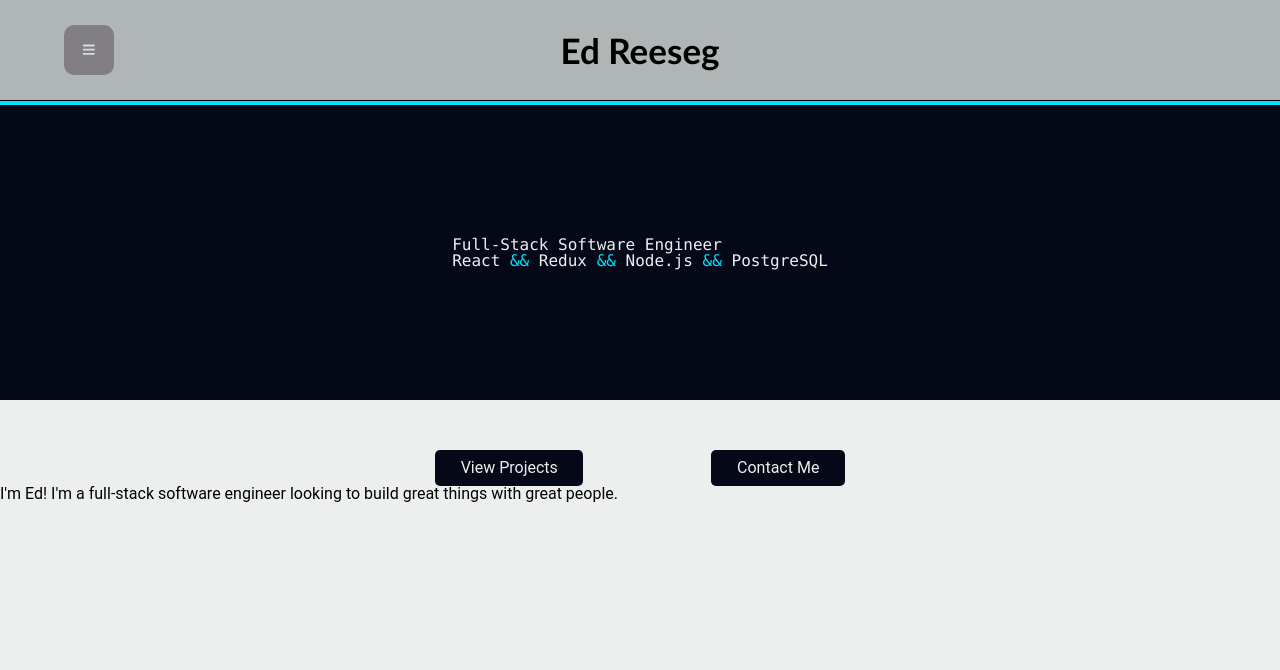
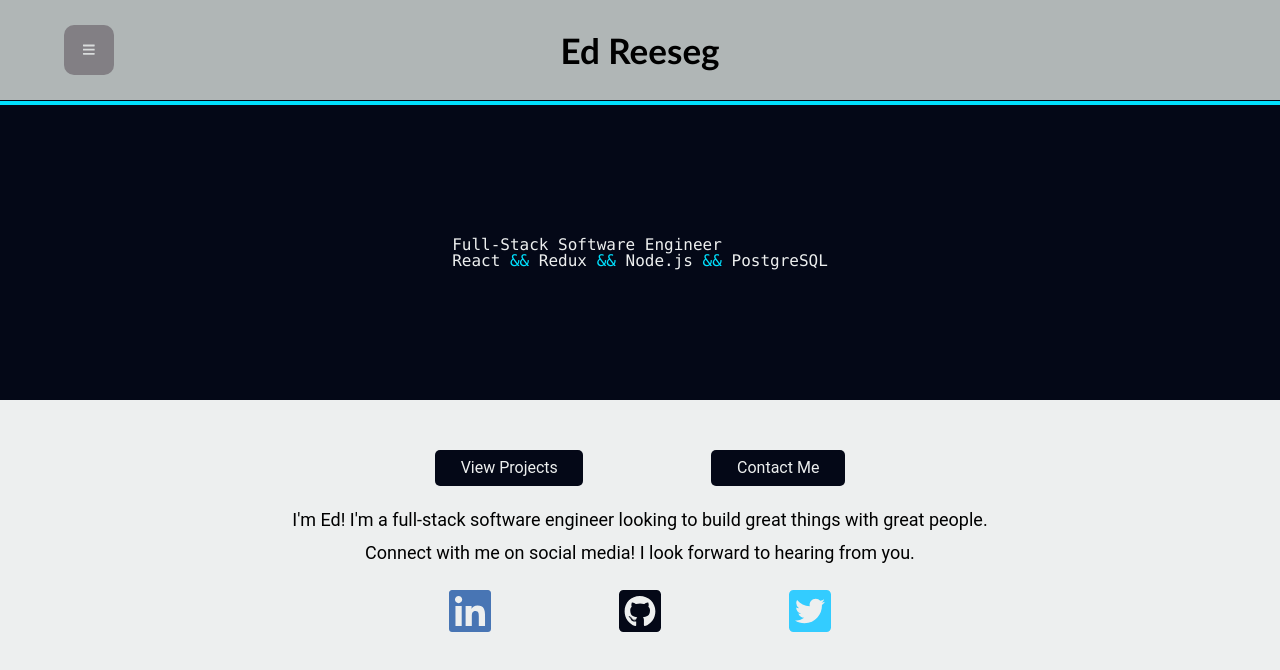
Before and after one commit to edreeseg/edreeseg.com, a React (Create React App) app: page / in a window 1280 px wide. Shown: the top 670 px of the page. Built offline with nearby package versions, Linux system fonts and the light colour scheme.

Commit message:
About section prototype complete

```diff
--- a/package.json
+++ b/package.json
@@ -4,6 +4,7 @@
   "private": true,
   "dependencies": {
     "@fortawesome/fontawesome-svg-core": "^1.2.25",
+    "@fortawesome/free-brands-svg-icons": "^5.11.2",
     "@fortawesome/free-solid-svg-icons": "^5.11.2",
     "@fortawesome/react-fontawesome": "^0.1.5",
     "node-sass": "^4.12.0",
--- a/src/components/About/About.scss
+++ b/src/components/About/About.scss
@@ -26,3 +26,27 @@
         }
     }
 }
+.about-synopsis {
+    width: 75%;
+    margin: 25px auto;
+    text-align: center;
+
+    p {
+        font-size: 1.8rem;
+
+        &:first-child {
+            margin-bottom: 15px;
+        }
+    }
+}
+.about-social-media {
+    display: flex;
+    justify-content: center;
+
+    a {
+        margin-left: 10%;
+    }
+    a:first-child {
+        margin-left: 0;
+    }
+}
--- a/src/components/About/index.js
+++ b/src/components/About/index.js
@@ -1,5 +1,7 @@
 import React from 'react';
 import { Link } from 'react-scroll';
+import { faLinkedin, faGithubSquare, faTwitterSquare } from '@fortawesome/free-brands-svg-icons';
+import { FontAwesomeIcon } from '@fortawesome/react-fontawesome';
 import './About.scss';
 
 function About() {
@@ -11,6 +13,18 @@ function About() {
             </section>
             <section className="about-synopsis">
                 <p>I'm Ed!  I'm a full-stack software engineer looking to build great things with great people.</p>
+                <p>Connect with me on social media!  I look forward to hearing from you.</p>
+            </section>
+            <section className="about-social-media">
+                <a href="https://www.linkedin.com/in/ed-reeseg-30a8b284/" target="_blank" rel="noopener noreferrer">
+                    <FontAwesomeIcon icon={faLinkedin} size="3x" color="#4875B4" />
+                </a>
+                <a href="https://github.com/edreeseg" target="_blank" rel="noopener noreferrer">
+                    <FontAwesomeIcon icon={faGithubSquare} size="3x" color="#040817" />
+                </a>
+                <a href="https://twitter.com/edreeseg" target="_blank" rel="noopener noreferrer">
+                    <FontAwesomeIcon icon={faTwitterSquare} size="3x" color="#33CCFF" />
+                </a>
             </section>
         </section>
     );
```
Also changed, not shown: 1 other file (tests, documents, lock files or other folders).
